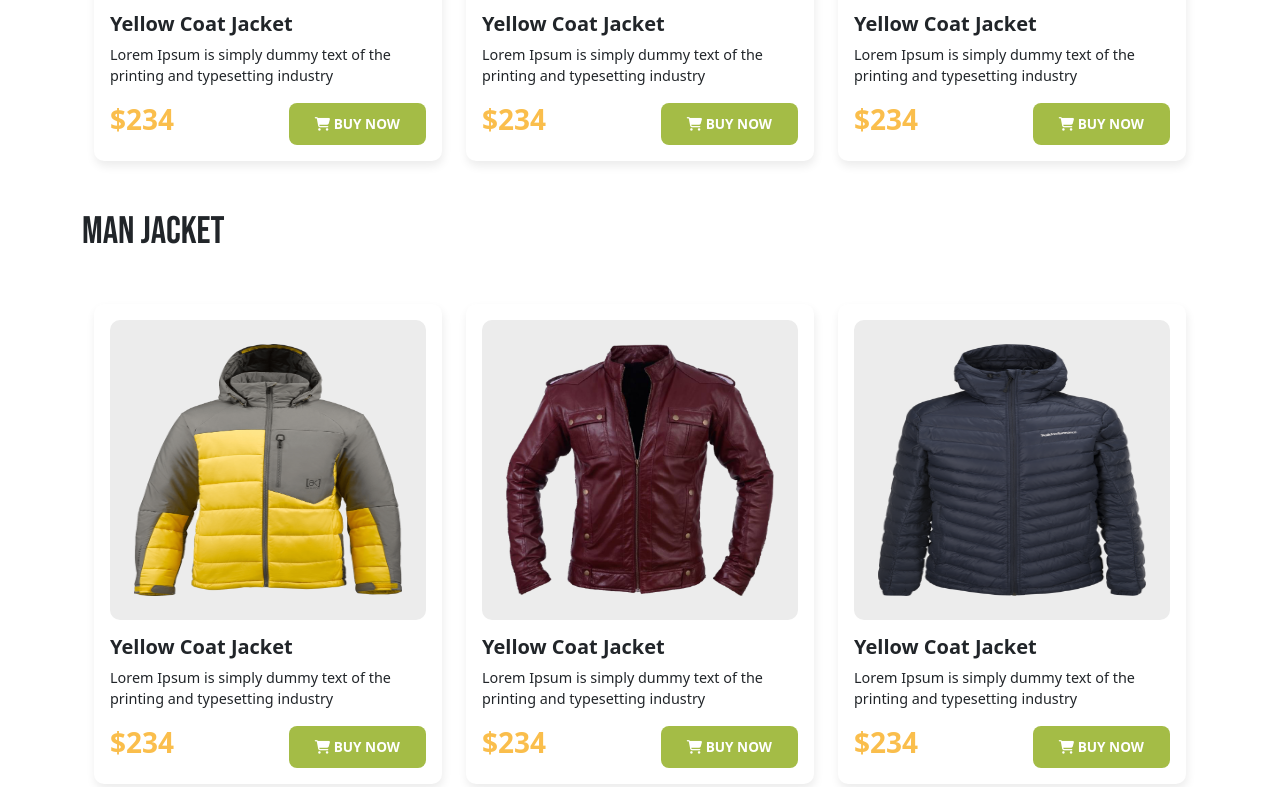
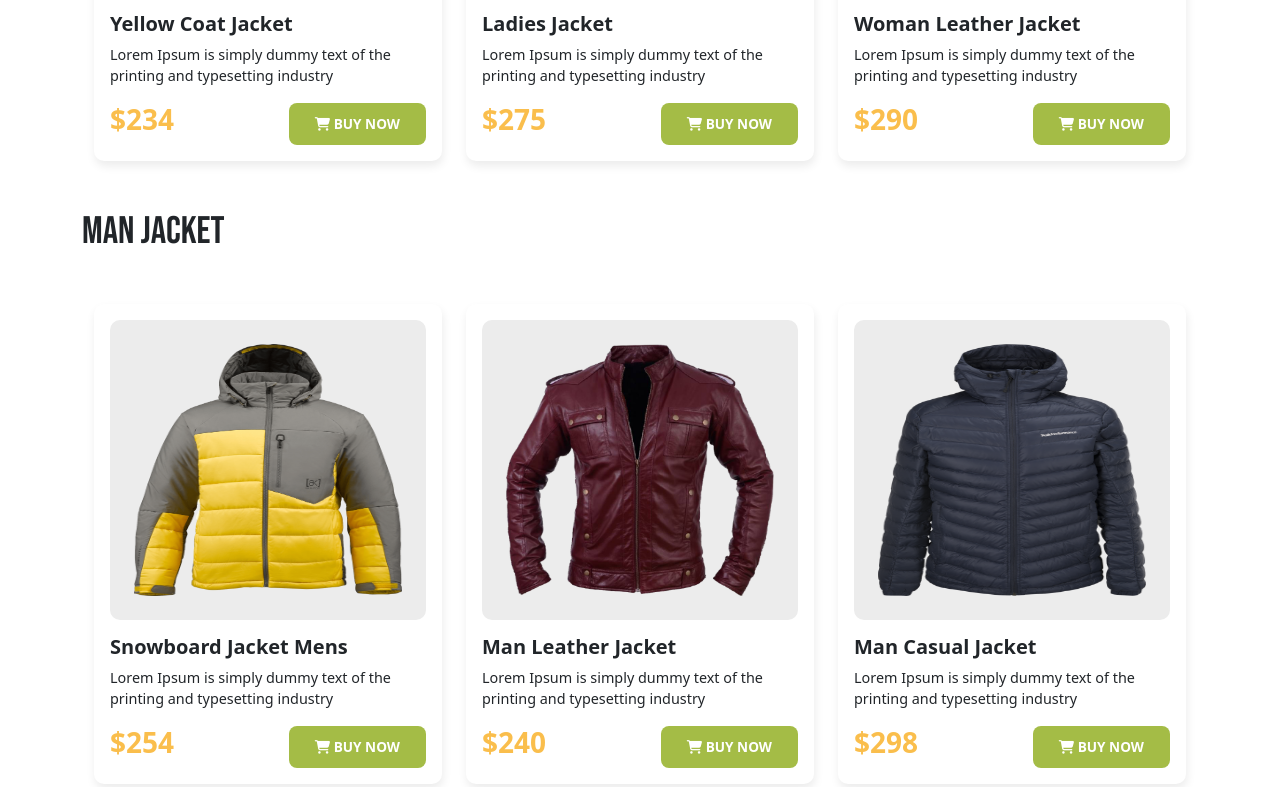
Before and after one commit to imtiajAhmed07/PH-Assignment-02, a plain HTML site: page index.html in a window 1280 px wide. Shown: the part 1127-1914 px from the top of the page. Drawn offline with nearby package versions, Linux system fonts and the light colour scheme.

Commit message:
assignment done

```diff
--- a/index.html
+++ b/index.html
@@ -96,12 +96,12 @@
                             <img src="Image/img-2.png" class="card-img-top pt-4 pb-4 pe-5 ps-5" alt="...">
                         </div>
                         <div class="card-body card-text-content p-0">
-                            <h5 class="card-title">Yellow Coat Jacket</h5>
+                            <h5 class="card-title">Ladies Jacket</h5>
                             <p class="card-text pe-2">Lorem Ipsum is simply dummy text of the printing and typesetting
                                 industry</p>
                         </div>
                         <div class="card-button d-flex align-items-center justify-content-between pt-3">
-                            <h3>$234</h3>
+                            <h3>$275</h3>
                             <button class="btn button-color"> <i class="fas fa-shopping-cart"></i> BUY NOW</button>
                         </div>
                     </div>
@@ -112,12 +112,12 @@
                             <img src="Image/img-3.png" class="card-img-top pt-4 pb-4 pe-5 ps-5" alt="...">
                         </div>
                         <div class="card-body card-text-content p-0">
-                            <h5 class="card-title">Yellow Coat Jacket</h5>
+                            <h5 class="card-title">Woman Leather Jacket</h5>
                             <p class="card-text pe-2">Lorem Ipsum is simply dummy text of the printing and typesetting
                                 industry</p>
                         </div>
                         <div class="card-button d-flex align-items-center justify-content-between pt-3">
-                            <h3>$234</h3>
+                            <h3>$290</h3>
                             <button class="btn button-color"> <i class="fas fa-shopping-cart"></i> BUY NOW</button>
                         </div>
                     </div>
@@ -133,12 +133,12 @@
                             <img src="Image/img-4.png" class="card-img-top p-4" alt="...">
                         </div>
                         <div class="card-body card-text-content p-0">
-                            <h5 class="card-title">Yellow Coat Jacket</h5>
+                            <h5 class="card-title">Snowboard Jacket Mens</h5>
                             <p class="card-text pe-2">Lorem Ipsum is simply dummy text of the printing and typesetting
                                 industry</p>
                         </div>
                         <div class="card-button d-flex align-items-center justify-content-between pt-3">
-                            <h3>$234</h3>
+                            <h3>$254</h3>
                             <button class="btn button-color"> <i class="fas fa-shopping-cart"></i> BUY NOW</button>
                         </div>
                     </div>
@@ -149,12 +149,12 @@
                             <img src="Image/img-5.png" class="card-img-top p-4" alt="...">
                         </div>
                         <div class="card-body card-text-content p-0">
-                            <h5 class="card-title">Yellow Coat Jacket</h5>
+                            <h5 class="card-title">Man Leather Jacket</h5>
                             <p class="card-text pe-2">Lorem Ipsum is simply dummy text of the printing and typesetting
                                 industry</p>
                         </div>
                         <div class="card-button d-flex align-items-center justify-content-between pt-3">
-                            <h3>$234</h3>
+                            <h3>$240</h3>
                             <button class="btn button-color"> <i class="fas fa-shopping-cart"></i> BUY NOW</button>
                         </div>
                     </div>
@@ -165,12 +165,12 @@
                             <img src="Image/img-6.png" class="card-img-top p-4" alt="...">
                         </div>
                         <div class="card-body card-text-content p-0">
-                            <h5 class="card-title">Yellow Coat Jacket</h5>
+                            <h5 class="card-title">Man Casual Jacket</h5>
                             <p class="card-text pe-2">Lorem Ipsum is simply dummy text of the printing and typesetting
                                 industry</p>
                         </div>
                         <div class="card-button d-flex align-items-center justify-content-between pt-3">
-                            <h3>$234</h3>
+                            <h3>$298</h3>
                             <button class="btn button-color"> <i class="fas fa-shopping-cart"></i> BUY NOW</button>
                         </div>
                     </div>
@@ -263,6 +263,16 @@
         </div>
     </section>
 
+    <section class="container mt-5">
+        <div class="card mb-3">
+            <img src="Image/cover-2.png" class="img-fluid" alt="Responsive image">
+            <div class="card-body text-center">
+              <h5 class="card-title">Find your best choice here</h5>
+              <p class="card-text">We always provide our best quality.Your first impression our best motivation</p>
+            </div>
+        </div>
+    </section>
+
     <footer class="mt-5 mb-5 text-center">
         <small>©2020. Panda Commerce. All rights reserved. Sofia, Bulgaria.</small>
     </footer>
```
Also changed, not shown: Image/cover-1.jpg (added), Image/cover-2.png (added).
